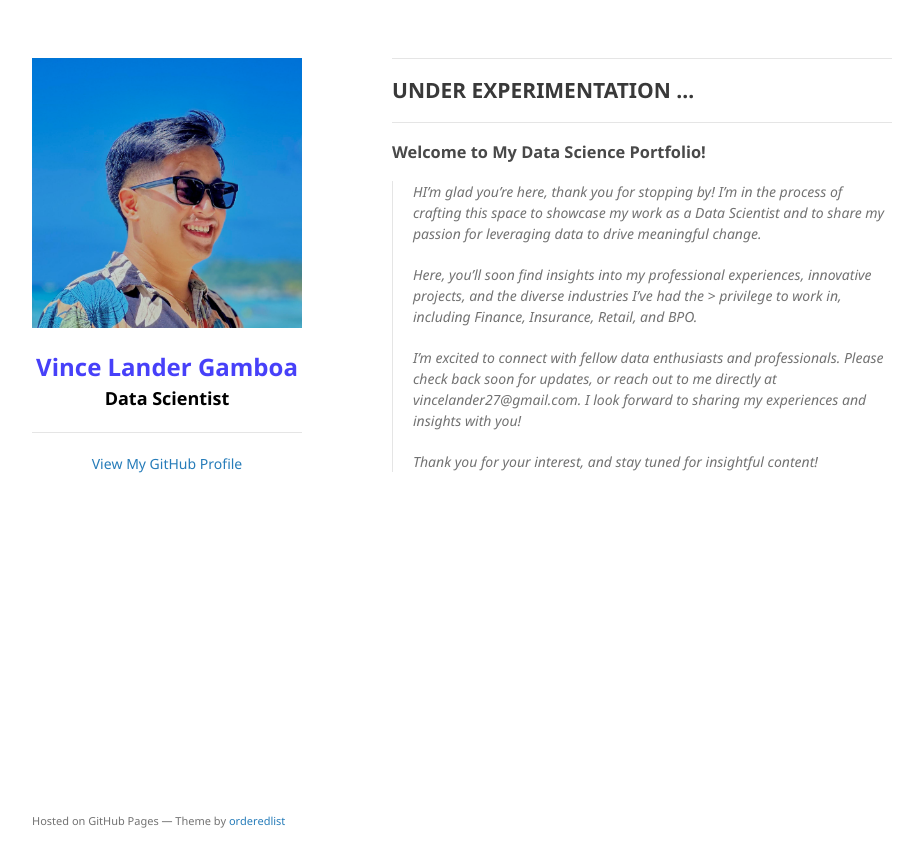
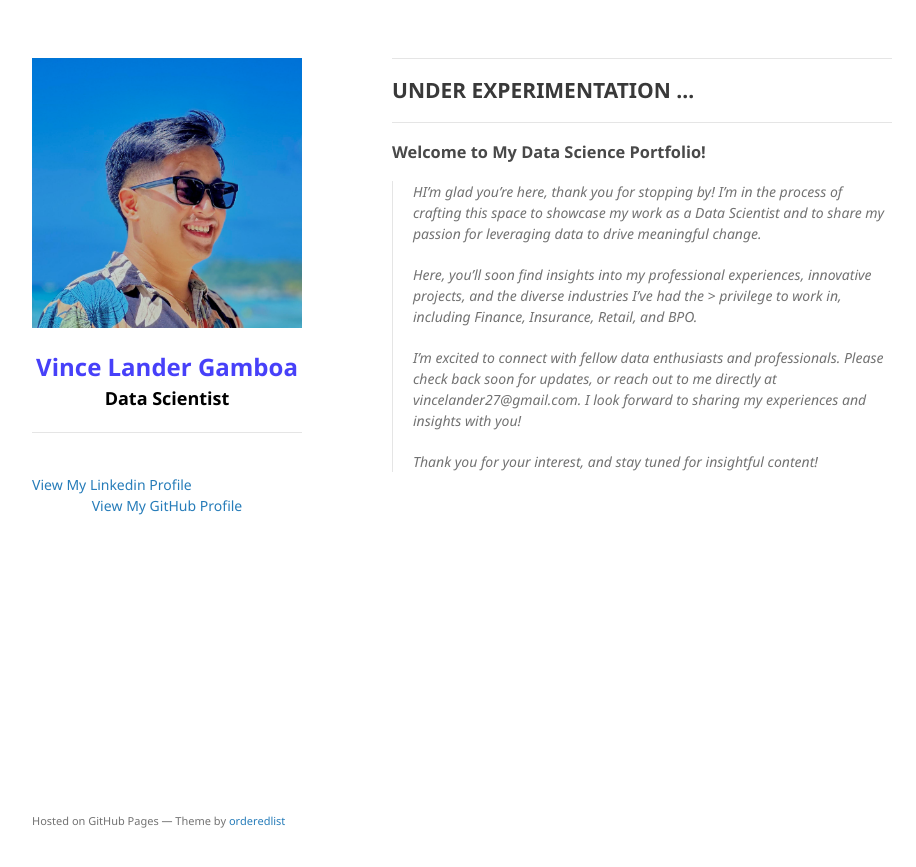
Before and after one commit to vincelander/vincelander.github.io, a Jekyll site: the page built from index.md, in a window 1280 px wide. Shown: the top 867 px of the page, without its empty margins (178-1094 px from the left). Built offline with Jekyll 4.4.1, drawn with Linux system fonts in a browser that asks for light colours.

Commit message:
update view and details

```diff
--- a/_layouts/default.html
+++ b/_layouts/default.html
@@ -33,9 +33,9 @@
         {% if site.github.is_project_page %}
         <!-- <p style="text-align:center;" class="view"> -->
         <a href="{{ site.github.repository_url }}" style="text-align:center;" class="view">View the Project on GitHub <small>{{ site.github.repository_nwo }}</small></a>
+        {% endif %}
         <br>
         <a href="https://www.linkedin.com/in/vince-lander-gamboa" style="text-align:center;" class="view">View My Linkedin Profile</a>
-        {% endif %}
 
         {% if site.github.is_user_page %}
         <p style="text-align:center;" class="view"><a href="{{ site.github.owner_url }}">View My GitHub Profile</a></p>
```
